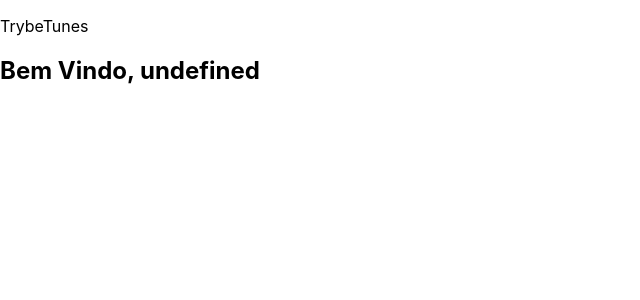
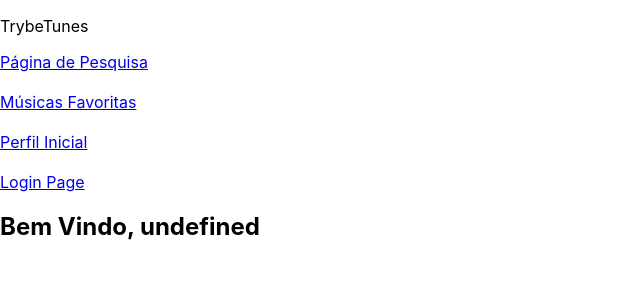
Before and after one commit to Alex-Horman-de-Medeiros-Correia/project-trybetunes, a React (Create React App) app: page /search in a window 1280 px wide. Shown: the top 300 px of the page, without its empty margins (0-640 px from the left). Built offline with nearby package versions, Linux system fonts and the light colour scheme.

Commit message:
requisito 4

```diff
--- a/src/components/Header.js
+++ b/src/components/Header.js
@@ -1,4 +1,5 @@
 import React from 'react';
+import { Link } from 'react-router-dom';
 import Loading from '../pages/Loaging';
 
 const userAPI = require('../services/userAPI');
@@ -30,6 +31,18 @@ class Header extends React.Component {
     const { nameRender, carregando } = this.state;
 
     return (
+      <main>
+        <Link to="/search" data-testid="link-to-search">Página de Pesquisa</Link>
+        <br />
+        <br />
+        <Link to="/favorites" data-testid="link-to-favorites">Músicas Favoritas</Link>
+        <br />
+        <br />
+        <Link to="/profile" data-testid="link-to-profile">Perfil Inicial</Link>
+        <br />
+        <br />
+        <Link to="/">Login Page</Link>
+
         <header data-testid="header-component">
           { carregando ? (
             <h2 data-testid="header-user-name">
@@ -37,6 +50,7 @@ class Header extends React.Component {
             </h2>
           ) : <Loading /> }
         </header>
+      </main>
     );
   }
 }
--- a/src/pages/NotFound.js
+++ b/src/pages/NotFound.js
@@ -4,7 +4,7 @@ class NotFound extends React.Component {
   render() {
     return (
       <div data-testid="page-not-found">
-
+        <h1>Nada encontrado por aqui, Cowboy!</h1>
       </div>
     );
   }
```
Lines whose indentation alone changed are shown as unchanged.
